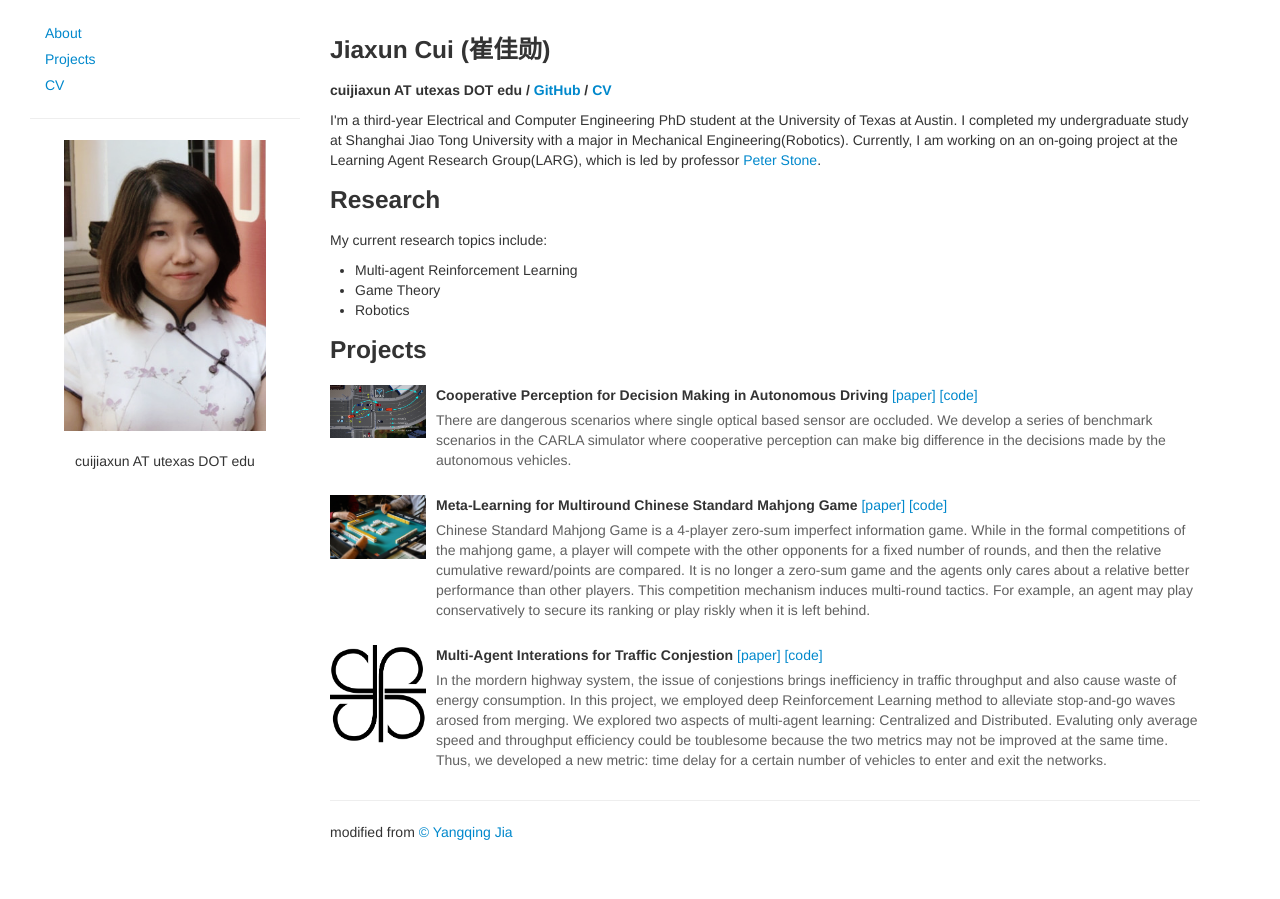
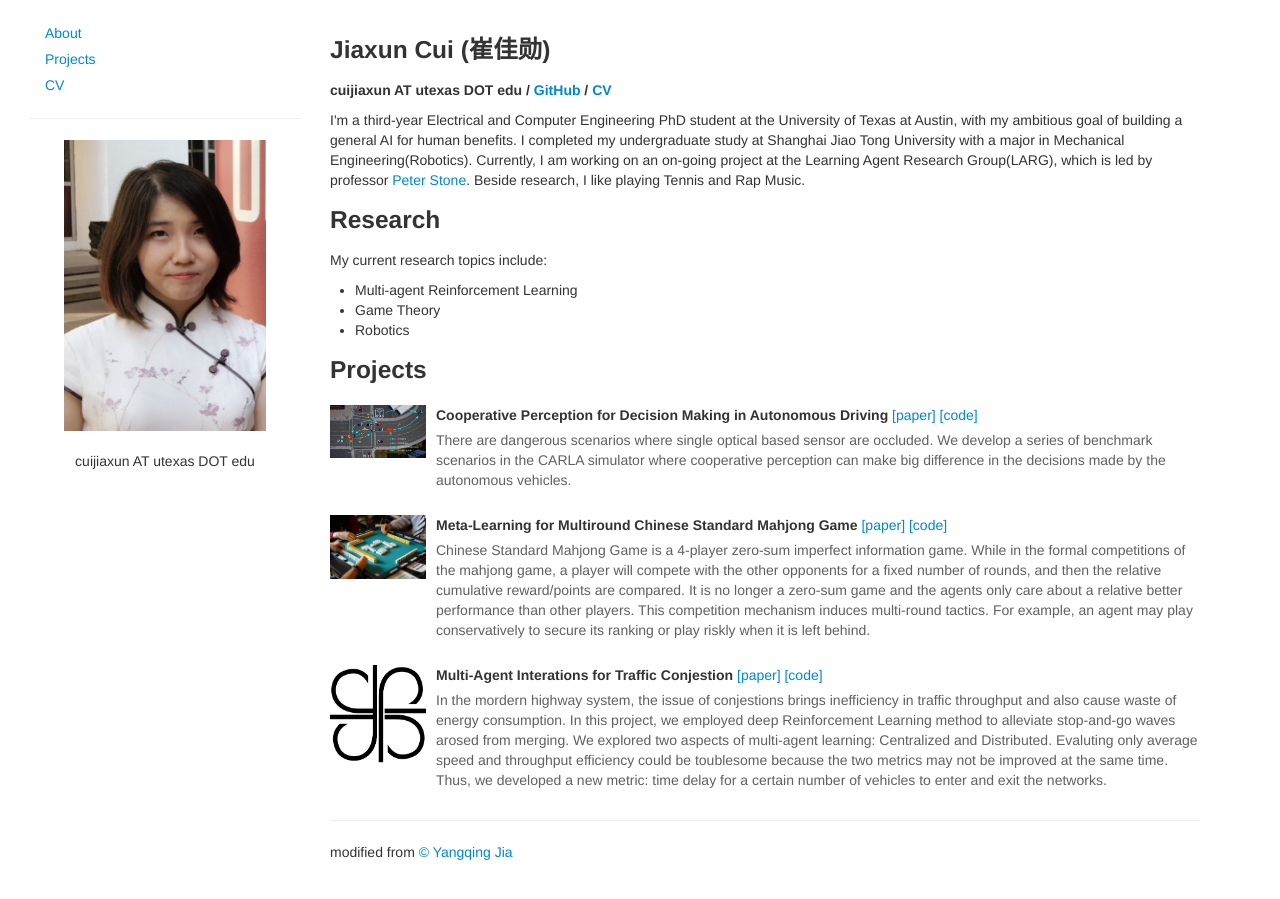
Before and after one commit to cuijiaxun/cuijiaxun.github.io, a Jekyll site: the page index.html, which Jekyll copies as it is, in a window 1280 px wide. Built offline with Jekyll 4.4.1, drawn with Linux system fonts in a browser that asks for light colours.

Commit message:
fix typo in intro

```diff
--- a/index.html
+++ b/index.html
@@ -79,8 +79,7 @@
                 <img class="media-object" src="assets_files/me2.png" width="96px" style="margin: 0px 10px">
             </a>
             <p>
-                I'm a third-year Electrical and Computer Engineering PhD student at the University of Texas at Austin. I completed my undergraduate study at Shanghai Jiao Tong University with a major in Mechanical Engineering(Robotics).
-                Currently, I am working on an on-going project at the Learning Agent Research Group(LARG), which is led by professor <a target="_blank" href="https://www.cs.utexas.edu/~pstone/">Peter Stone</a>.
+                I'm a third-year Electrical and Computer Engineering PhD student at the University of Texas at Austin, with my ambitious goal of building a general AI for human benefits. I completed my undergraduate study at Shanghai Jiao Tong University with a major in Mechanical Engineering(Robotics). Currently, I am working on an on-going project at the Learning Agent Research Group(LARG), which is led by professor <a target="_blank" href="https://www.cs.utexas.edu/~pstone/">Peter Stone</a>. Beside research, I like playing Tennis and Rap Music.
             </p>
             <!--
              *** Research ***
@@ -138,7 +137,7 @@
 
                     </p>
                     <p class="abstract-text">
-                           Chinese Standard Mahjong Game is a 4-player zero-sum imperfect information game. While in the formal competitions of the mahjong game, a player will compete with the other opponents for a fixed number of rounds, and then the relative cumulative reward/points are compared. It is no longer a zero-sum game and the agents only cares about a relative better performance than other players. This competition mechanism induces multi-round tactics. For example, an agent may play conservatively to secure its ranking or play riskly when it is left behind.
+                           Chinese Standard Mahjong Game is a 4-player zero-sum imperfect information game. While in the formal competitions of the mahjong game, a player will compete with the other opponents for a fixed number of rounds, and then the relative cumulative reward/points are compared. It is no longer a zero-sum game and the agents only care about a relative better performance than other players. This competition mechanism induces multi-round tactics. For example, an agent may play conservatively to secure its ranking or play riskly when it is left behind.
                     </p>
                 </div>
             </div>
```
